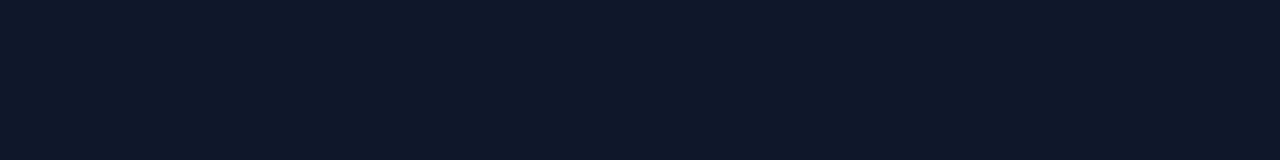
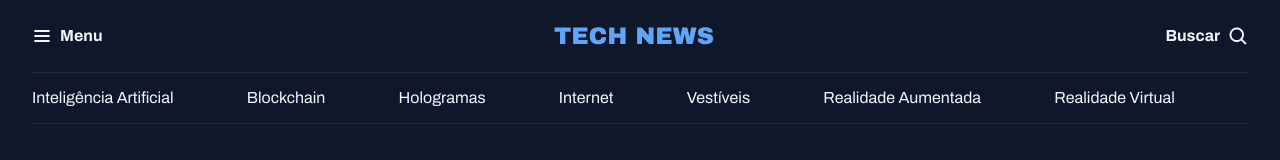
Before and after one commit to PietroKucharski/news-portal-project, a plain HTML site: page index.html in a window 1280 px wide. Drawn offline with Linux system fonts and the light colour scheme.

Commit message:
feat: creating and styling header

```diff
--- a/index.html
+++ b/index.html
@@ -12,5 +12,32 @@
     />
     <title>Portal de notícias</title>
   </head>
-  <body></body>
+  <body>
+    <header class="container">
+      <nav id="primary" class="grid grid-flow-col">
+        <div>
+          <img src="assets/icons/List.svg" alt="ícone de menu">
+          <strong>Menu</strong>
+        </div>
+
+        <div>
+          <img src="assets/icons/Logo.svg" alt="TechNews Logo">
+        </div>
+
+        <div>
+          <strong>Buscar</strong>
+          <img src="assets/icons/MagnifyingGlass.svg" alt="ícone de lupa para pesquisa">
+        </div>
+      </nav>
+      <nav id="secondary" class="grid grid-flow-col">
+        <a href="#">Inteligência Artificial</a>
+        <a href="#">Blockchain</a>
+        <a href="#">Hologramas</a>
+        <a href="#">Internet</a>
+        <a href="#">Vestíveis</a>
+        <a href="#">Realidade Aumentada</a>
+        <a href="#">Realidade Virtual</a>
+      </nav>
+    </header>
+  </body>
 </html>
--- a/styles/global.css
+++ b/styles/global.css
@@ -27,6 +27,12 @@ body {
   background-color: var(--bg-color);
 }
 
+.container {
+  max-width: 1280px;
+  padding-inline: 32px;
+  margin-inline: auto;
+}
+
 a {
   text-decoration: none;
   color: inherit;
@@ -39,3 +45,11 @@ a:hover {
 h1, h2, h3 {
   font: inherit;
 }
+
+.grid {
+  display: grid;
+}
+
+.grid-flow-col {
+  grid-auto-flow: column;
+}
--- /dev/null
+++ b/styles/header.css
@@ -0,0 +1,23 @@
+#primary {
+  padding-block: 20px;
+
+  /* nesting CSS */
+  div {
+    display: flex;
+    align-items: center;
+    gap: 8px;
+  }
+  div:nth-child(2) {
+    margin-inline: auto;
+  }
+
+  div:nth-child(3) {
+    justify-self: end;
+  }
+}
+
+#secondary {
+  padding-block: 14px;
+  border: 1px solid var(--stroke-color);
+  border-inline: none;
+}
--- a/styles/style.css
+++ b/styles/style.css
@@ -1 +1,2 @@
-@import url(global.css)
+@import url(global.css);
+@import url(header.css);
```
